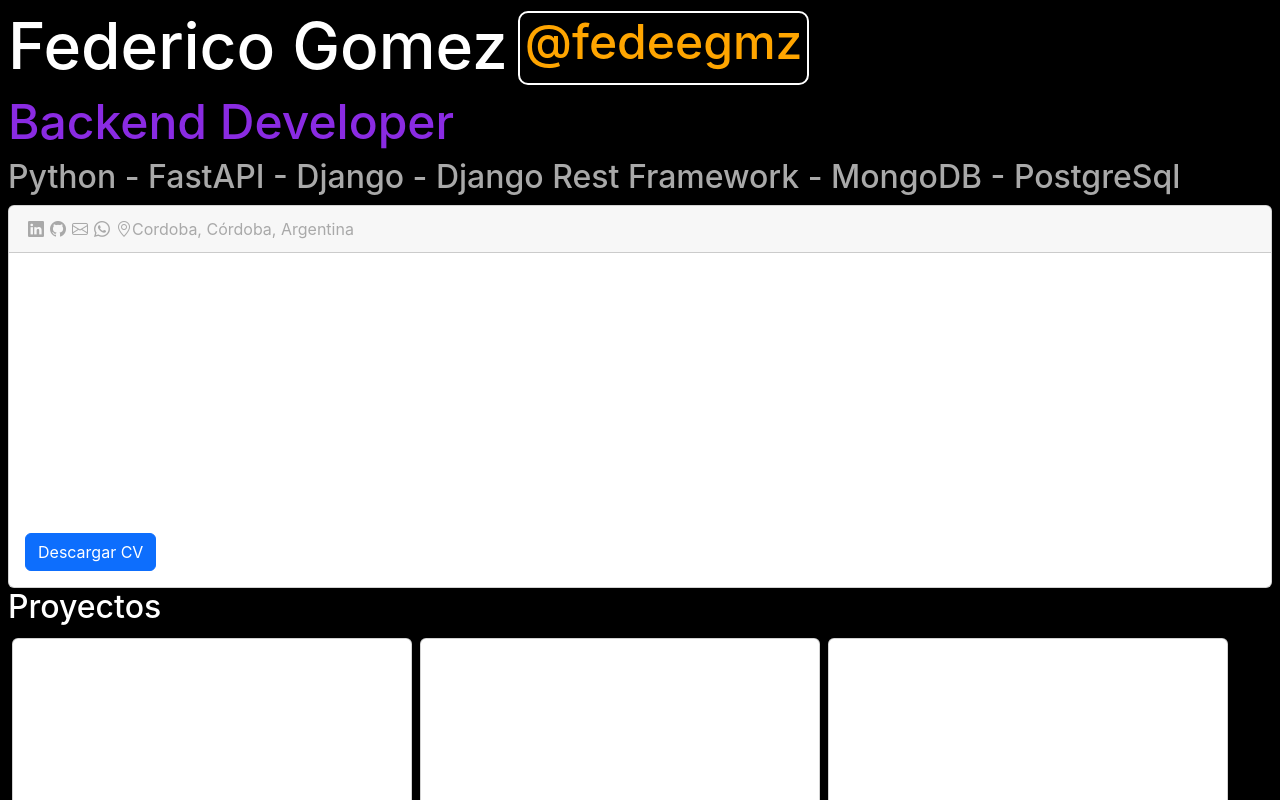
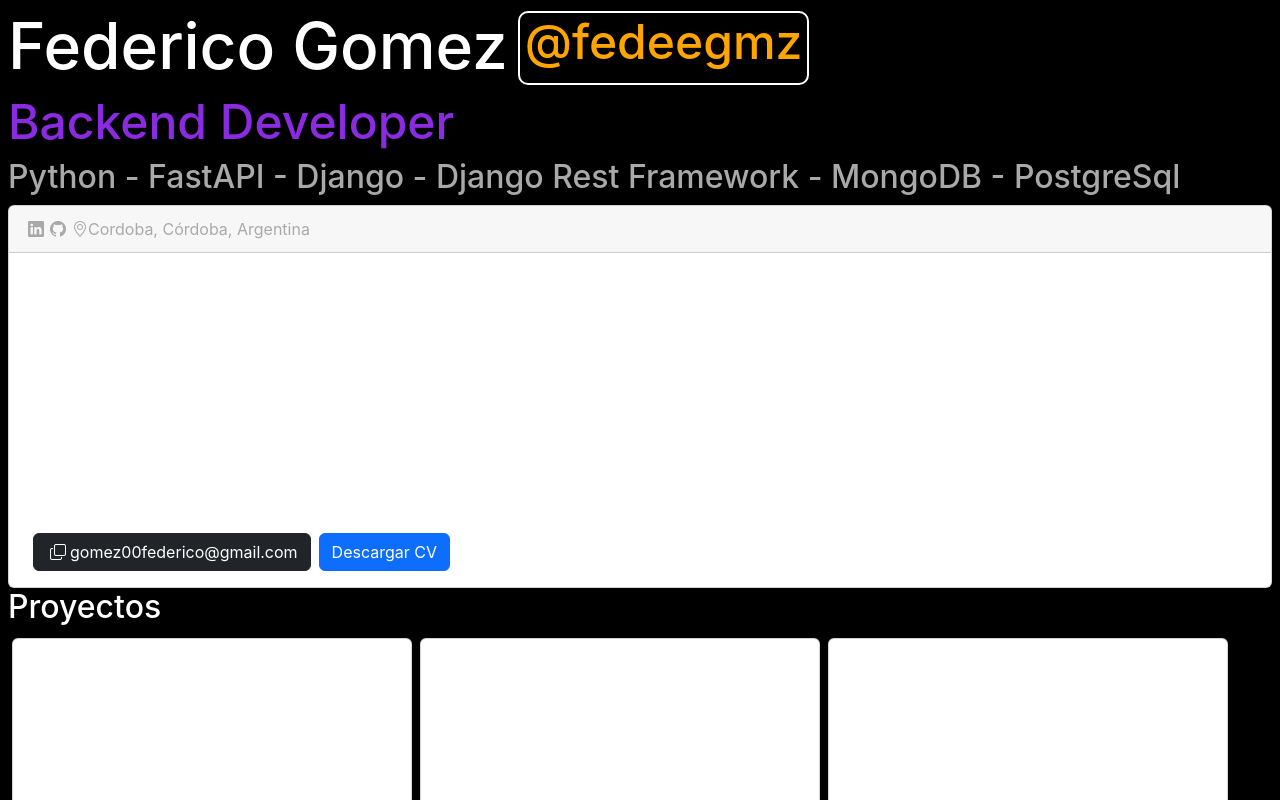
Before and after one commit to fedeegmz/fedeegmz, a React (Create React App) app: page / in a window 1280 px wide. Shown: the top 800 px of the page. Built offline with nearby package versions, Linux system fonts and the light colour scheme.

Commit message:
copyClipboard.js

```diff
--- a/src/components/aboutMe.jsx
+++ b/src/components/aboutMe.jsx
@@ -1,10 +1,12 @@
-import React from 'react';
+import React, {useState} from 'react';
 import ContactComponent from './contact';
 
 import ageCalculator from '../utils/ageCalculator';
+import copyClipboard from '../utils/copyClipboard';
 
 
 const AboutMeComponent = () => {
+    const [copiedClipboard, setCopiedClipboard] = useState(false);
     const myBirthDate = new Date("Nov 1, 2000");
 
     return (
@@ -29,10 +31,23 @@
                 Personalmente disfruto a la hora de aprender cosas nuevas y considero a los desafíos diarios como retos que se me presentan a la hora de llevar a cabo un proyecto,
                 buscando siempre la forma de resolverlo de la manera más eficiente, aplicando todas las herramientas que tengo.
                 </p>
-
+                <button
+                    className = 'btn btn-dark mx-2'
+                    onClick={() => {
+                        copyClipboard("gomez00federico@gmail.com");
+                        setCopiedClipboard(true);
+                    }}
+                >
+                    { copiedClipboard ?
+                        <i class="bi bi-clipboard-check mx-1"></i>
+                        :
+                        <i class="bi bi-copy mx-1"></i>
+                    }
+                    gomez00federico@gmail.com
+                </button>
                 <a
                     className = "btn btn-primary"
-                    href = "https://drive.google.com/file/d/1MT38kZ1SkvckVr9nRyEkndcSFaCtuukJ/view?usp=sharing"
+                    href = "https://drive.google.com/file/d/1FfNaj9HIt7C8srFBO2vP27POkda5Qr4C/view?usp=sharing"
                     rel = "noreferrer"
                     target = "_blank"
                 >Descargar CV</a>
--- a/src/components/contact.jsx
+++ b/src/components/contact.jsx
@@ -26,24 +26,6 @@
                 </a>
             </div>
             <div className="contact__item">
-                <a
-                    href="mailto:gomez00federico@gmail.com"
-                    rel='noreferrer'
-                    target='_blank'
-                >
-                    <i className="bi bi-envelope"></i>
-                </a>
-            </div>
-            <div className="contact__item">
-                <a
-                    href="tel:+542302216476"
-                    rel='noreferrer'
-                    target='_blank'
-                >
-                    <i className="bi bi-whatsapp"></i>
-                </a>
-            </div>
-            <div className="contact__item">
                 <i className="bi bi-geo-alt"></i>
                 <span>Cordoba, Córdoba, Argentina</span>
             </div>
--- /dev/null
+++ b/src/utils/copyClipboard.js
@@ -0,0 +1,4 @@
+export default async function copyClipboard(text) {
+    await navigator.clipboard.writeText(text);
+    console.log("Copied to clipboard");
+}
```
